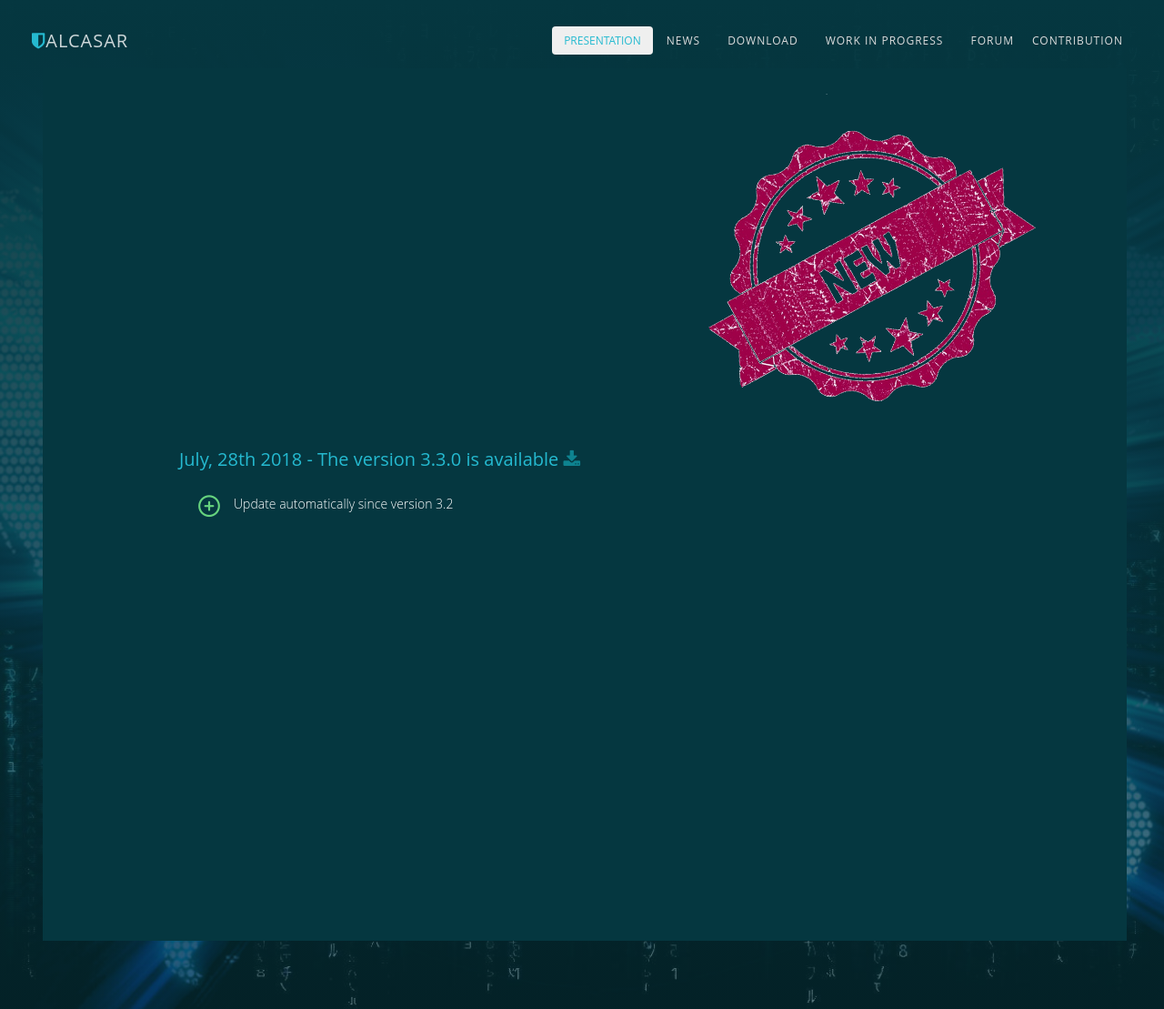
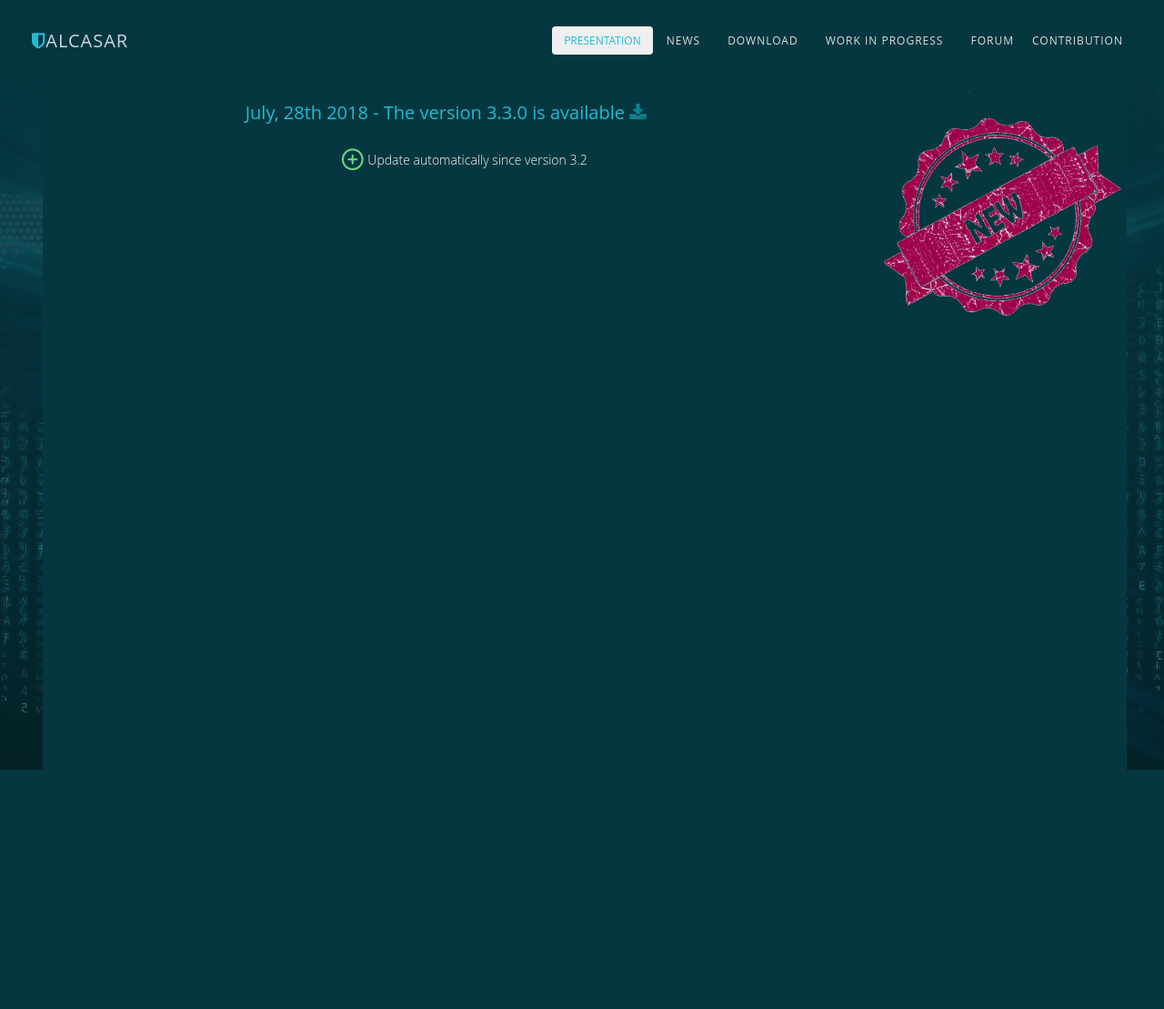
Before and after one commit to rexy74/alcasar.net, a PHP site: page /news.php in a window 1280 px wide. Shown: the whole page at 91% size. After the commit the page ends 846 px from the top, so only its background shows below. Run offline with PHP 8.4, Linux system fonts and the light colour scheme; some web fonts are replaced.

Commit message:
Fix responsive homepage & news

```diff
--- a/css/style.css
+++ b/css/style.css
@@ -3,9 +3,11 @@
 	text-rendering: optimizeLegibility !important;
 	-webkit-font-smoothing: antialiased !important;
 	color: rgba(255,255,255,0.5);
-	width: 100% !important;
-	height: 100% !important;
-	background: #053740;
+	background: linear-gradient(to bottom, rgba(5,55,64,1) 0%, rgba(5,55,64,0.6) 100%), url(../img/background.jpg) no-repeat center;
+	-moz-background-size: cover;
+	background-size: cover;
+	background-blend-mode: blend;
+	min-width: 236px;
 }
 
 h2 {
@@ -17,6 +19,10 @@
 	font-weight: 400;
 	text-transform: uppercase;
 	padding-bottom: 10px;
+}
+
+.homepage {
+	background: #053740;
 }
 
 .h2Bis {
@@ -215,17 +221,16 @@
 }
 /* Home Section */
 .intro {
-	display: table;
-	width: 100% !important;
-	height: 100% !important;
 	text-align: center;
 	color: #fff;
-	background: url(../img/background.jpg) no-repeat center center;
 	-moz-background-size: cover;
 	background-size: cover;
-
-
-}
+}
+
+.homepage .intro {
+	background: url(../img/background.jpg) no-repeat center;
+}
+
 .intro .overlay {
 	padding: 100px 0 ;
 	width: 100% !important;
@@ -640,6 +645,12 @@
 	color: #25BAD0;
 }
 
+#aboutNews
+{
+	background-color: #053740;
+	padding: 100px 0px 400px 0px;
+}
+
 /* Media Queries */
 @media (max-width: 1024px) {
 	.intro H1 {
@@ -651,6 +662,23 @@
 	}
 	#about img {
 		margin-bottom: 20px;
+	}
+	.intro {
+		background: inherit;
+	}
+	#aboutNews {
+		margin: 0;
+	}
+	.news-img {
+		display: none;
+	}
+}
+
+@media (min-width: 1025px) {
+	#aboutNews
+	{
+		margin-left: 47px;
+		margin-right: 41px;
 	}
 }
 
@@ -1281,15 +1309,6 @@
 	margin-top: 64px;
 }
 
-#aboutNews
-{
-	padding: 100px 0px 400px 0px;
-	background: #053740;
-	margin-left: 47px;
-	margin-right: 41px;
-
-}
-
 .aboutText
 {
 
@@ -1306,10 +1325,6 @@
     padding-bottom: 0px;
     padding-left: 0px;
 	list-style: none;
-}
-.plus-news {
-
-    width: 100%;
 }
 .plus-news li {
 
@@ -1334,12 +1349,12 @@
   /* Better Font Rendering =========== */
   -webkit-font-smoothing: antialiased;
   -moz-osx-font-smoothing: grayscale;
-  position: absolute;
   left: 0;
   to: .2em;
   content: "\e040";
   font-size: 26px;
    color: #66D37E;
+   vertical-align: -5px;
 }
 
 .liAbout
@@ -1359,22 +1374,10 @@
 	margin-top: 44px;
 }
 
-.newTxt
-{
-	text-align: left;
-	margin-left: 150px;
-}
-
 .liNews
 {
 	margin-left: 20px;
 	margin-top: 10px;
-}
-
-.newImg
-{
-	margin-left: 630px;
-	margin-top: -72px;
 }
 
 #coreTitle
--- a/header.php
+++ b/header.php
@@ -43,7 +43,11 @@
   <link rel="stylesheet" type="text/css" href="/css/prettyPhoto.css">
 </head>
 
+<?php if(isset($homepage) && $homepage == true): ?>
+<body id="page-top" data-spy="scroll" data-target=".navbar-fixed-top" class="homepage">
+<?php else: ?>
 <body id="page-top" data-spy="scroll" data-target=".navbar-fixed-top">
+<?php endif; ?>
 <!-- Navigation -->
 <nav id="menu" class="navbar navbar-default navbar-fixed-top">
   <div class="container-fluid">
--- a/index.php
+++ b/index.php
@@ -1,5 +1,5 @@
 <?php
-
+$homepage = true;
 $basepath = "root";
 require "header.php";
 $lang = substr($_SERVER['HTTP_ACCEPT_LANGUAGE'], 0, 2);
--- a/news.php
+++ b/news.php
@@ -18,41 +18,35 @@
 ?>
 
 
-<div  class="intro">
-
-    <div class="overlayBis">
-        <div class="">
-
+<div class="intro container-fluid">
+    <div class="">
+      <div class="row">
           <div id="aboutNews">
-              <div class="newImg" >
+            <div class="row">
+            <div class="col-md-9">
+              <p style="color: #25BAD0; font-size: 20px;margin-bottom: 23px;">   <?= $file_cont['content'] ?> <a href="/download.php"> <i class="fa fa-download" style="color: #0e8390"> </i> </a> </p>
+                          <ul class="plus-news">
+                            <?php
+                                  for ($i=0; $i < $file_cont['number_change']; $i++) :  ?>
+                                    <li class="liNews"> <?= $file_cont['change_'.$i] ?> </li>
+                                  <?php  endfor;?>
+                          </ul>
+            </div>
+              <div class="col-md-3">
                 <?php if($lang == "fr"): ?>
-                  <img  src="/img/new_fr.png">
+                  <img class="news-img" src="/img/new_fr.png">
                 <?php else : ?>
-                  <img  src="/img/new.png">
-
+                  <img class="news-img" style="width:100%" src="/img/new.png">
                 <?php endif; ?>
               </div>
-            <div class="newTxt">
-            <p style="color: #25BAD0; font-size: 20px;margin-bottom: 23px;">   <?= $file_cont['content'] ?> <a href="/download.php"> <i class="fa fa-download" style="color: #0e8390"> </i> </a> </p>
-              <div class="" style="margin-left: 20px;" >
-
-                        <ul class="plus-news">
-                          <?php
-                                for ($i=0; $i < $file_cont['number_change']; $i++) :  ?>
-                                  <li class="liNews"> <?= $file_cont['change_'.$i] ?> </li>
-                                <?php  endfor;?>
-                        </ul>
-
-             </div>
-
             </div>
               <div style="margin-top: 70px;">
                  <!-- <img   src="/img/arrow_news.png"> -->
               </div>
 
           </div>
+      </div>
 
-      </div>
     </div>
 </div>
 
```
Lines whose indentation alone changed are shown as unchanged.
